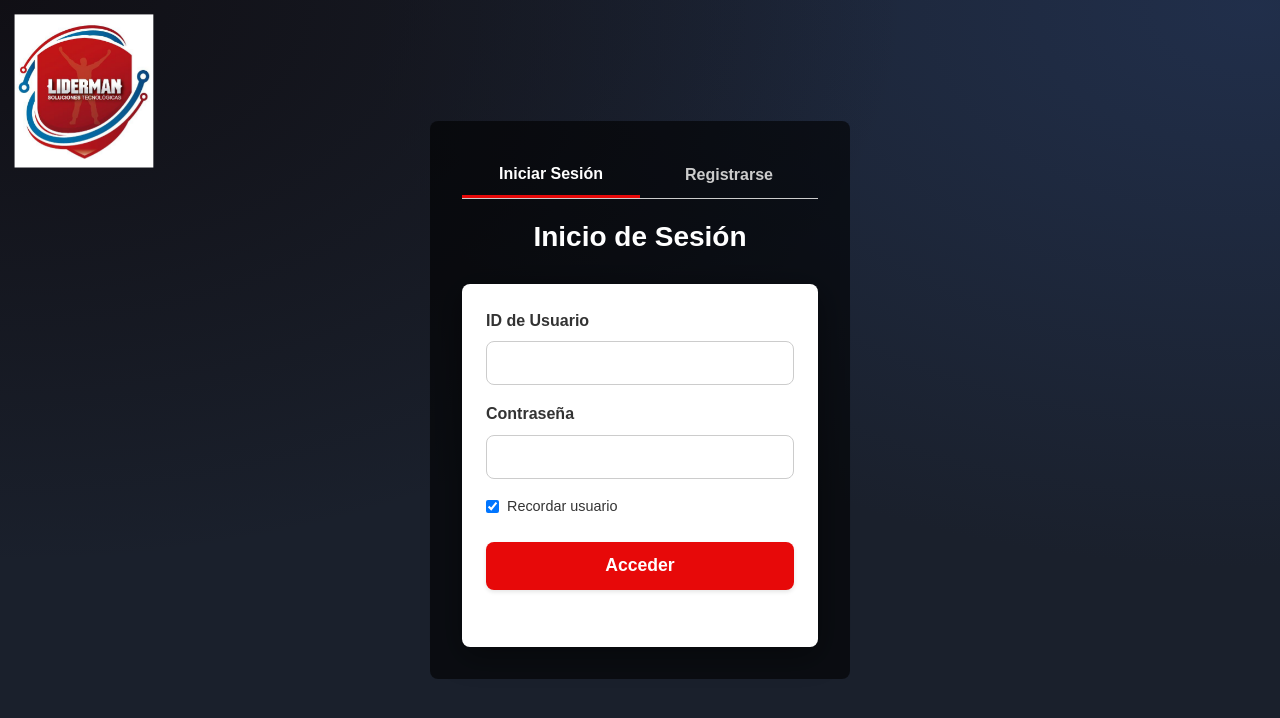
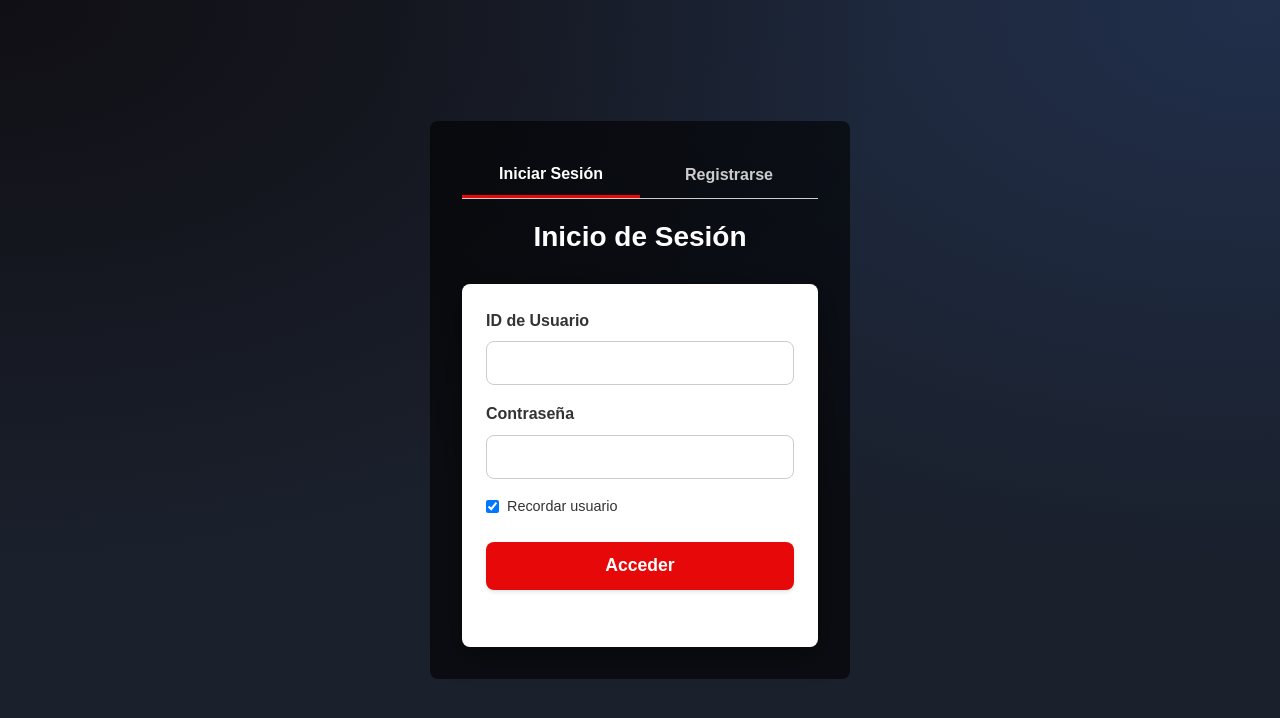
Before and after one commit to xalbertxxa29/INCIDENCIAS, a plain HTML site: page index.html in a window 1280 px wide. Drawn offline with Linux system fonts and the light colour scheme.

Commit message:
sin logo2
sin logo2

```diff
--- a/index.html
+++ b/index.html
@@ -9,7 +9,7 @@
 </head>
 <body>
   <header class="site-header">
-    <img src="imagenes/logo.png" alt="Liderman Logo" class="header-logo">
+
   </header>
 
   <div class="login-container">
```
Also changed, not shown: menu.html (+1 -1 lines).
